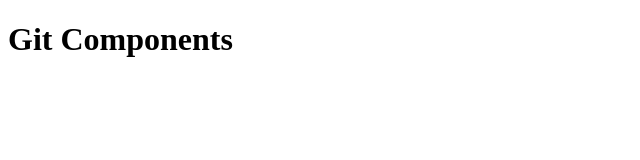
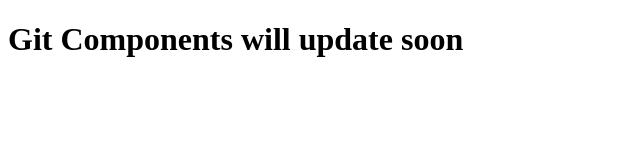
Before and after one commit to auratech-git/components, a plain HTML site: page index.html in a window 1280 px wide. Shown: the whole page, without its empty margins (0-640 px from the left). Drawn offline with Linux system fonts and the light colour scheme.

Commit message:
index updated

```diff
--- a/index.html
+++ b/index.html
@@ -6,6 +6,6 @@
     <title>Git Components</title>
 </head>
 <body>
-    <h1>Git Components</h1>
+    <h1>Git Components will update soon</h1>
 </body>
 </html>
```
